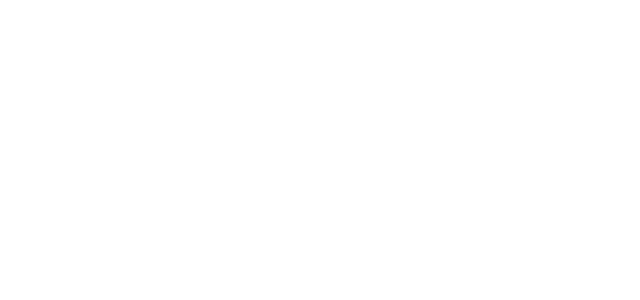
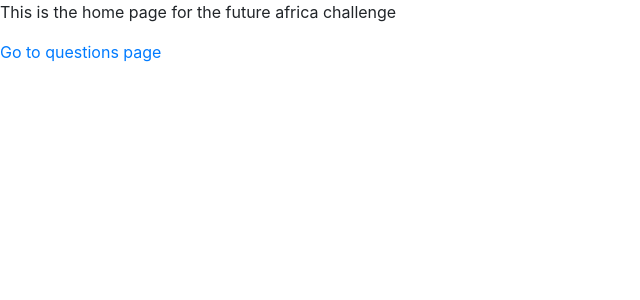
Before and after one commit to oreakinwole/future-africa, a Nuxt app: page / in a window 1280 px wide. Shown: the top 300 px of the page, without its empty margins (0-640 px from the left). Built offline with nearby package versions, Linux system fonts and the light colour scheme.

Commit message:
feat: add home content and link to questions page

```diff
--- a/pages/index.vue
+++ b/pages/index.vue
@@ -1,5 +1,9 @@
 <template>
-<div></div>
+  <div>
+    <p>This is the home page for the future africa challenge</p>
+
+    <nuxt-link to="/questions">Go to questions page</nuxt-link>
+  </div>
 </template>
 
 <script>
```
